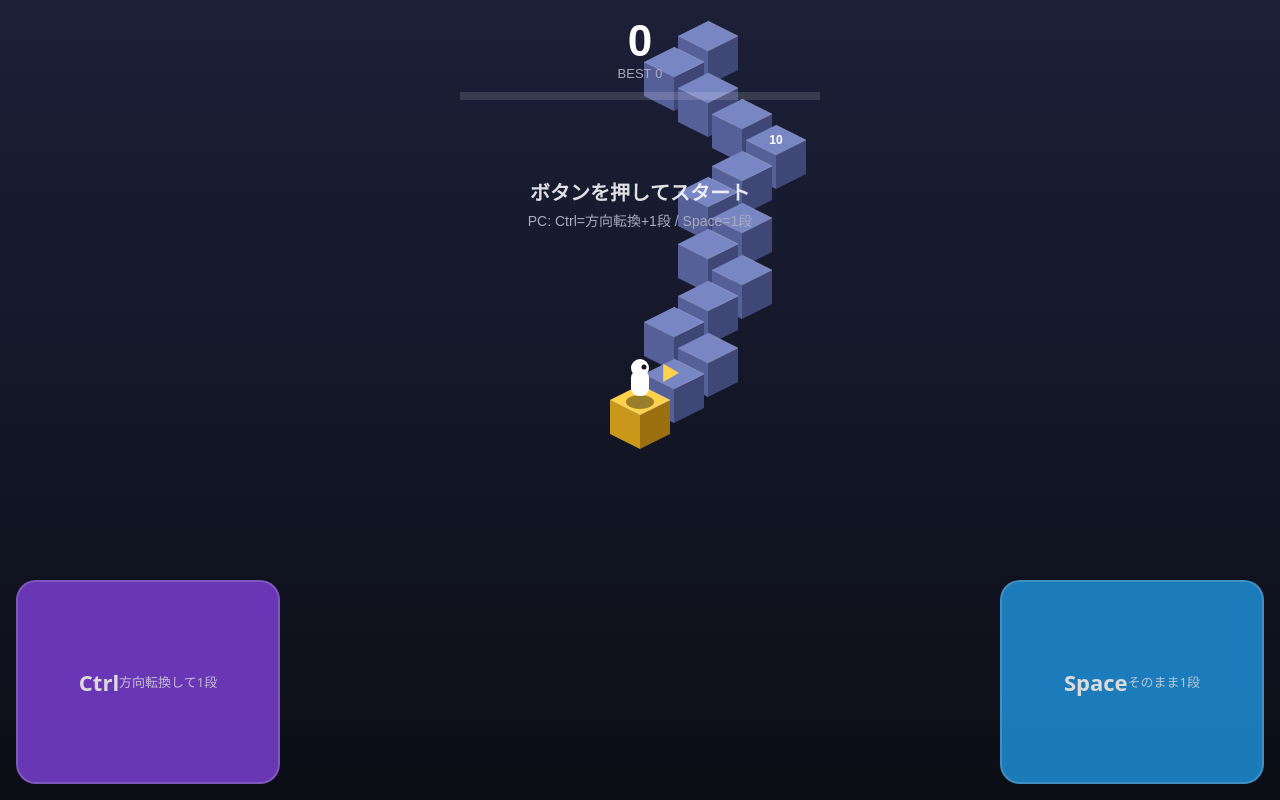
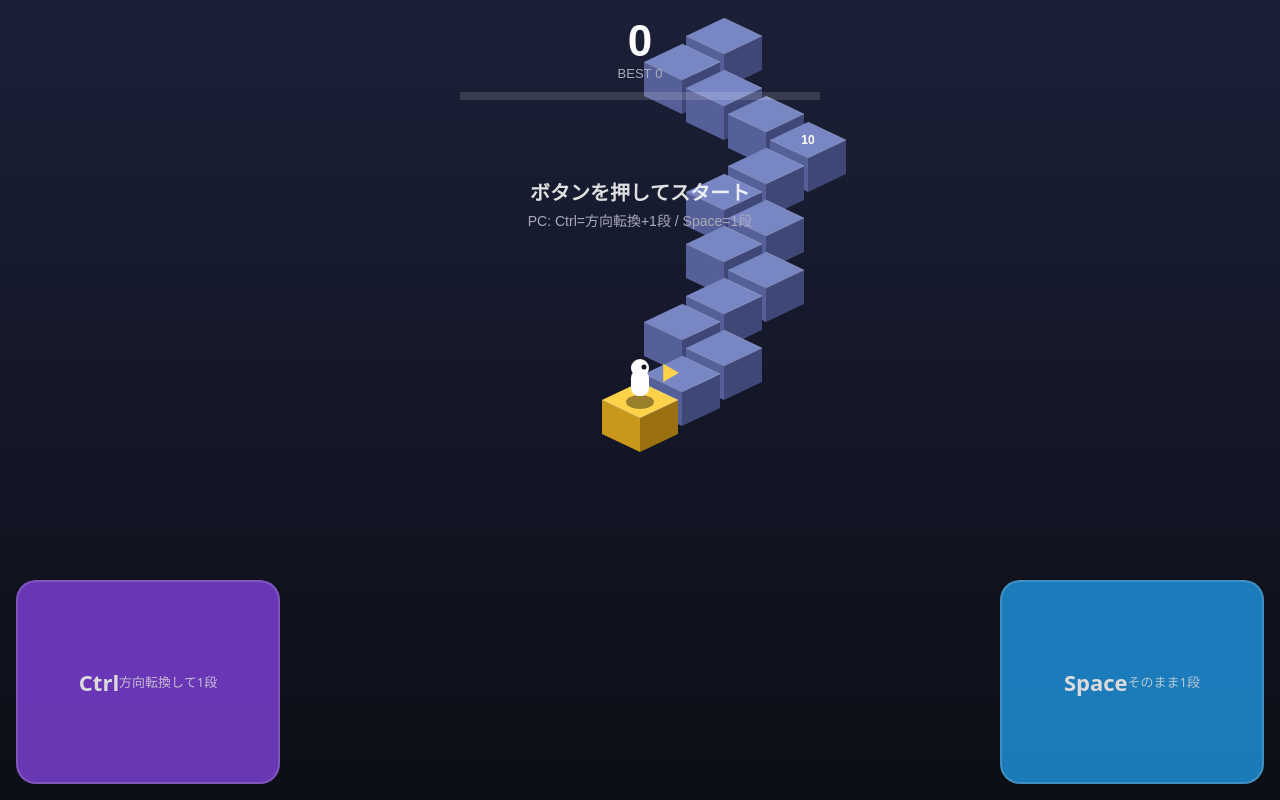
Before and after one commit to kikuchitakumi/mugenkaidan, a plain HTML site: page index.html in a window 1280 px wide. Drawn offline with Linux system fonts and the light colour scheme.

Commit message:
階段の幅を拡大
Co-Authored-By: Claude Sonnet 5.5 <noreply@anthropic.com>

```diff
--- a/index.html
+++ b/index.html
@@ -41,7 +41,7 @@ document.addEventListener('touchend',e=>{const n=Date.now();if(n-lastTouch<350)e
 document.addEventListener('touchmove',e=>{e.preventDefault()},{passive:false});
 
 // ゲーム状態
-const SW=34,SH=26,TW=60,TH=30,DP=34; // 1段の横移動・縦移動、ブロックの幅・奥行き・厚み
+const SW=42,SH=26,TW=76,TH=36,DP=34; // 1段の横移動・縦移動、ブロックの幅・奥行き・厚み
 let dirs,n,face,state,timer,limit,best,reason,lockUntil,camX,camY,shake;
 try{best=+localStorage.getItem('mugen_best')||0}catch(e){best=0}
 function limitFor(k){return .35+2.65*Math.exp(-k/70)}
```
